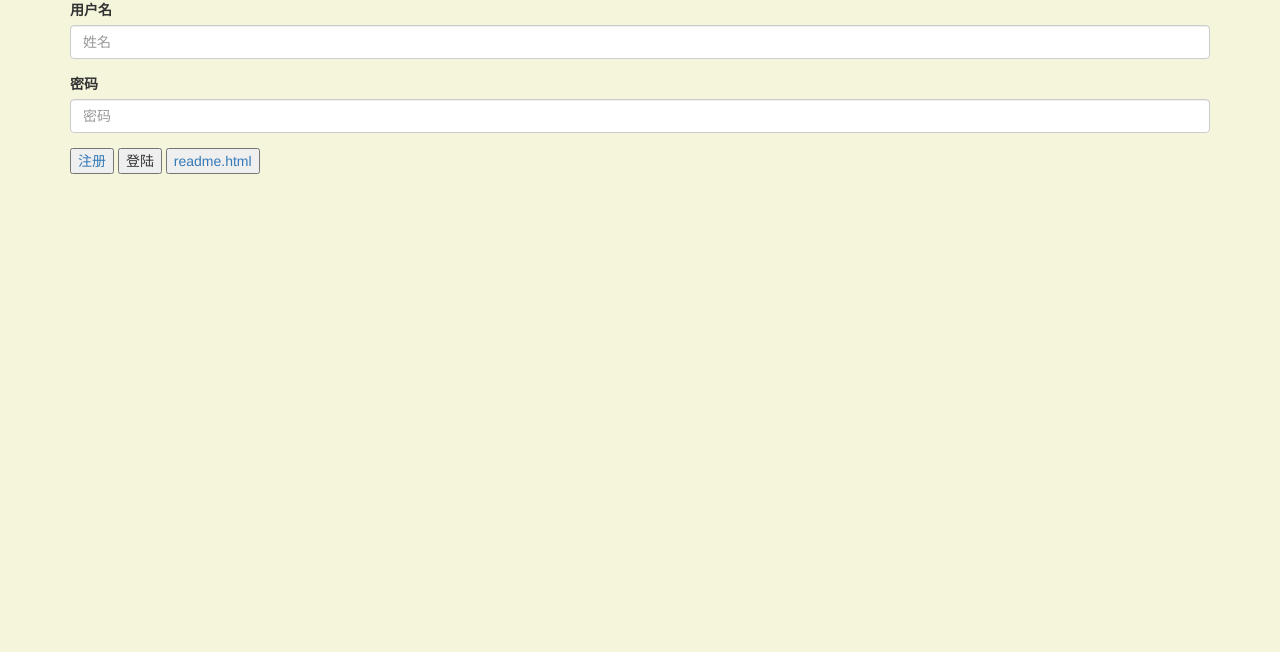
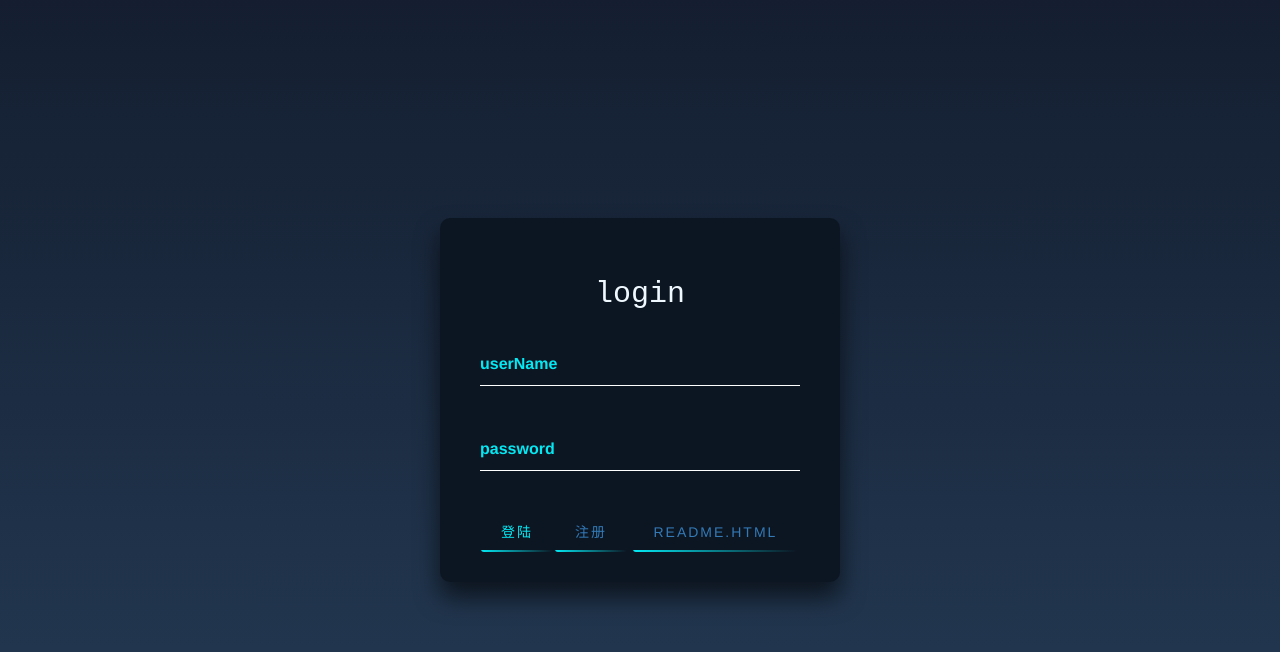
Before and after one commit to z1259928069/web_loginpages, a plain HTML site: page index.html in a window 1280 px wide. Drawn offline with Linux system fonts and the light colour scheme.

Commit message:
beauty pages

```diff
--- a/index.html
+++ b/index.html
@@ -3,44 +3,216 @@
 
 <head>
     <meta charset="UTF-8">
-    <meta http-equiv="X-UA-Compatible" content="IE=edge">
     <meta name="viewport" content="width=device-width, initial-scale=1.0">
     <title>Document</title>
     <link rel="stylesheet" href="./static/plugins/bootstrap-3.4.1-dist/css/bootstrap.css">
     <style>
-        .content {
+        /*css样式来自https://blog.csdn.net/nihaio25/article/details/120400432*/
+        * {
+            margin: 0;
+            padding: 0;
+        }
 
-            margin: 0px auto;
-            width: 500px;
-            height: 450px;
-            background-color: red;
+        a {
+            text-decoration: none;
         }
+
+        input,
+        button {
+            background: transparent;
+            border: 0;
+            outline: none;
+        }
+
         body {
-            background-color: beige;
-            /*背景颜色*/
+            height: 100vh;
+            background: linear-gradient(#141e30, #243b55);
+            display: flex;
+            justify-content: center;
+            align-items: center;
+            font-size: 16px;
+            color: #03e9f4;
+        }
+
+        .loginBox {
+            width: 400px;
+            height: 364px;
+            background-color: #0c1622;
+            margin: 100px auto;
+            border-radius: 10px;
+            box-shadow: 0 15px 25px 0 rgba(0, 0, 0, .6);
+            padding: 40px;
+            box-sizing: border-box;
+        }
+
+        h2 {
+            text-align: center;
+            color: aliceblue;
+            margin-bottom: 30px;
+            font-family: 'Courier New', Courier, monospace;
+        }
+
+        .item {
+            height: 45px;
+            border-bottom: 1px solid #fff;
+            margin-bottom: 40px;
+            position: relative;
+        }
+
+        .item input {
+            width: 100%;
+            height: 100%;
+            color: #fff;
+            padding-top: 20px;
+            box-sizing: border-box;
+        }
+
+        .item input:focus+label,
+        .item input:valid+label {
+            top: 0px;
+            font-size: 2px;
+        }
+
+        .item label {
+            position: absolute;
+            left: 0;
+            top: 12px;
+            transition: all 0.5s linear;
+        }
+
+        .btn {
+            padding: 10px 20px;
+            color: #03e9f4;
+            position: relative;
+            overflow: hidden;
+            text-transform: uppercase;
+            letter-spacing: 2px;
+        }
+
+        .btn:hover {
+            border-radius: 5px;
+            color: #fff;
+            background: #03e9f4;
+            box-shadow: 0 0 5px 0 #03e9f4,
+                0 0 25px 0 #03e9f4,
+                0 0 50px 0 #03e9f4,
+                0 0 100px 0 #03e9f4;
+            transition: all 1s linear;
+        }
+
+        .btn>span {
+            position: absolute;
+        }
+
+        .btn>span:nth-child(1) {
+            width: 100%;
+            height: 2px;
+            background: -webkit-linear-gradient(left, transparent, #03e9f4);
+            left: -100%;
+            top: 0px;
+            animation: line1 1s linear infinite;
+        }
+
+        @keyframes line1 {
+
+            50%,
+            100% {
+                left: 100%;
+            }
+        }
+
+        .btn>span:nth-child(2) {
+            width: 2px;
+            height: 100%;
+            background: -webkit-linear-gradient(top, transparent, #03e9f4);
+            right: 0px;
+            top: -100%;
+            animation: line2 1s 0.25s linear infinite;
+        }
+
+        @keyframes line2 {
+
+            50%,
+            100% {
+                top: 100%;
+            }
+        }
+
+        .btn>span:nth-child(3) {
+            width: 100%;
+            height: 2px;
+            background: -webkit-linear-gradient(left, #03e9f4, transparent);
+            left: 100%;
+            bottom: 0px;
+            animation: line3 1s 0.75s linear infinite;
+        }
+
+        @keyframes line3 {
+
+            50%,
+            100% {
+                left: -100%;
+            }
+        }
+
+        .btn>span:nth-child(4) {
+            width: 2px;
+            height: 100%;
+            background: -webkit-linear-gradient(top, transparent, #03e9f4);
+            left: 0px;
+            top: 100%;
+            animation: line4 1s 1s linear infinite;
+        }
+
+        @keyframes line4 {
+
+            50%,
+            100% {
+                top: -100%;
+            }
         }
     </style>
 </head>
 
 <body>
-    <div class="container">
-        <div id="app">
-            <form>
-                <div class="form-group">
-                    <label for="username">用户名</label>
-                    <input v-model="username" type="text" class="form-control" id="username" placeholder="姓名">
-                </div>
-                <div class="form-group">
-                    <label for="pwd">密码</label>
-                    <input type="password" class="form-control" id="pwd" placeholder="密码">
-                </div>
-            </form>
-            <button id="Regist"> <a href="./register.html"> 注册</a></button>
-            <button type="submit" id="Login">登陆</button>
-            <button><a href="./readme.html" target="_blank">readme.html</a></button>
-        </div>
+    <div class="loginBox">
+        <h2>login</h2>
+
+            <div class="item">
+                <input type="text" v-model="username" id="username" required>
+                <label for="">userName</label>
+            </div>
+            <div class="item">
+                <input type="password" id="pwd" required>
+                <label for="">password</label>
+            </div>
+            <button class="btn" id="Login" style="float: left;">登陆
+                <span></span>
+                <span></span>
+                <span></span>
+                <span></span>
+            </button>
+
+            <button class=" btn">
+                <a href="./regist.html">
+                    注册
+                </a>
+                <span></span>
+                <span></span>
+                <span></span>
+                <span></span>
+            </button>
+            <button class=" btn">
+                <a href="./readme.html" target="_blank">
+                    readme.html
+                </a>
+                <span></span>
+                <span></span>
+                <span></span>
+                <span></span>
+            </button>
+
     </div>
-    <script src="vue.js"></script>
     <script>
         window.onload = function () {
             //网页加载完毕就运行的
@@ -64,6 +236,7 @@
                 return flag
             }
             function LoginUser() {
+                console.log("ok")
                 let loginUsername = document.querySelector("#username").value
                 let loginPwd = document.querySelector("#pwd").value
                 const myHeaders = new Headers()
@@ -76,7 +249,7 @@
                 fetch(`https://db-api.amarea.cn/users`, requestOptions)
                     .then(response => response.json())
                     .then(data => {
-                        getName=checkName(loginUsername, data)
+                        getName = checkName(loginUsername, data)
                         if (getName) {
                             let flag = checkLogin(data, loginUsername, loginPwd)
                             if (flag) {
@@ -106,61 +279,8 @@
                 }
                 return flag
             }
-            // function registUser() {
-            //     let registerName = document.querySelector("#name").value
-            //     let password = document.querySelector("#pwd").value
-            //     console.log(registerName)
-            //     // console.log(name,password)
-            //     const myHeaders = new Headers();
-            //     myHeaders.append("Content-Type", "application/json");
-            //     const data = { tasks: this.tasks }
-            //     let raw = JSON.stringify(data);
-            //     // phoneNumber=request.phoneNumber;
-            //     // 假如名字重复，拒绝访问
-            //     let requestOptions = { // 里面不能有body
-            //         method: "GET",
-            //         headers: myHeaders,
-            //         redirect: "follow",
-            //     }
-            //     fetch(`https://db-api.amarea.cn/users`, requestOptions)
-            //         .then(response => response.json())
-            //         .then(data => {
-            //             console.log(registerName)
-            //             // console.log(data)
-            //             //是一个对象(json格式)
-            //             // 判断name是否重复1
-            //             let flag = checkName(registerName, data)
-            //             if (flag) alert("该用户名存在，重新输入");
-            //             else {
-            //                 console.log("22")
-            //                 console.log(registerName, password)
-            //                 register(registerName, password)
-            //                 alert("注册成功")
-
-            //             }
-            //             // console.log(`success: ${data}`);
-            //         })
-            //         .catch(error => { console.log(`error: ${error}`); });
-            // }
-
-            // function register(registerName, pwd) {
-            //     const myHeaders = new Headers()
-            //     myHeaders.append("Content-Type", "application/json")
-            //     let requestOptions = { // 里面不能有body
-            //         method: "POST",
-            //         headers: myHeaders,
-            //         redirect: "follow",
-            //     }
-            //     requestOptions.body = JSON.stringify({ name: registerName, password: pwd, });
-            //     fetch(`https://db-api.amarea.cn/users`, requestOptions)
-            //         .then(response => response.json())
-            //         .then(data => console.log(data.name))
-            //         .catch(err => console.log(err))
-            // }
         }
-
     </script>
-
 </body>
 
 </html>
```
